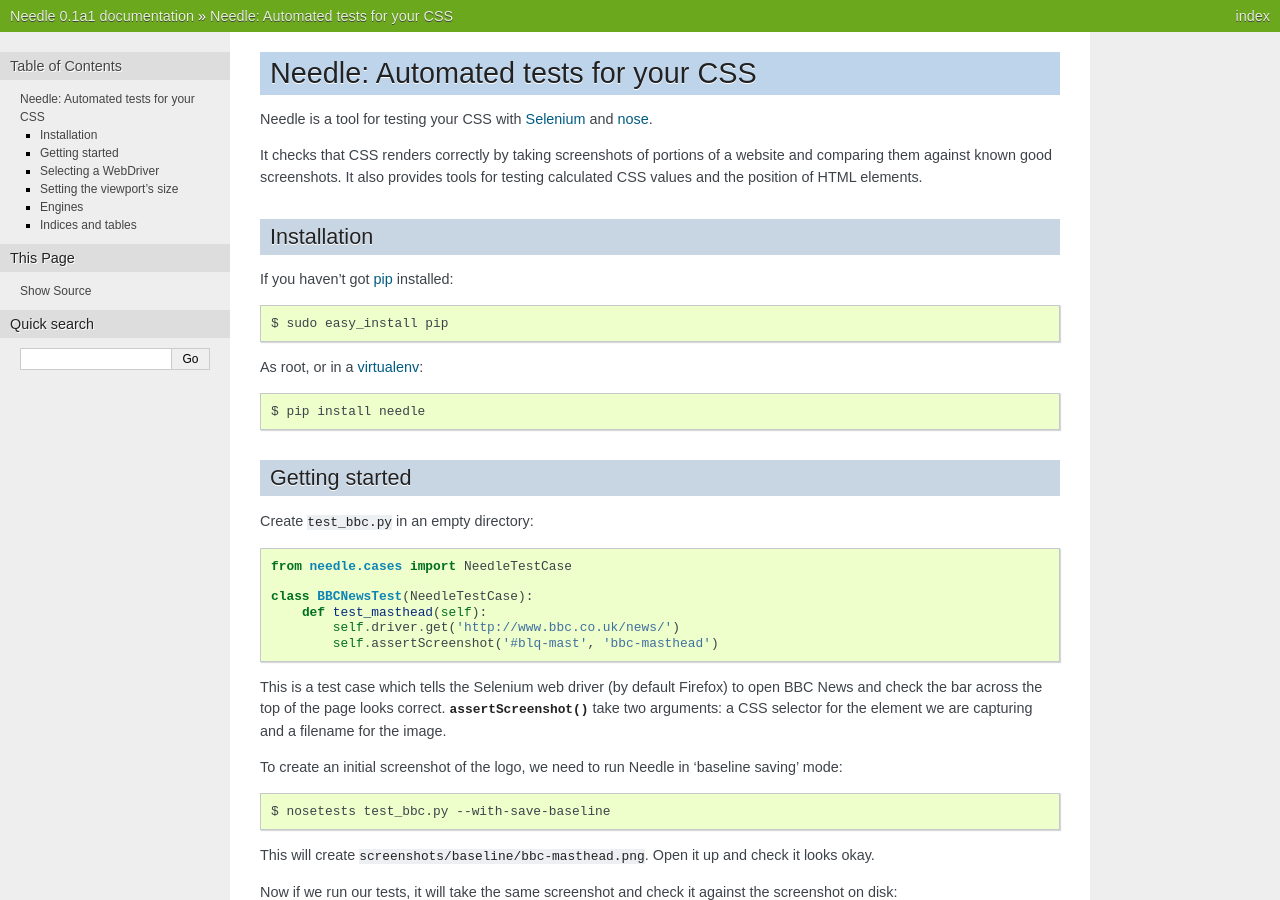
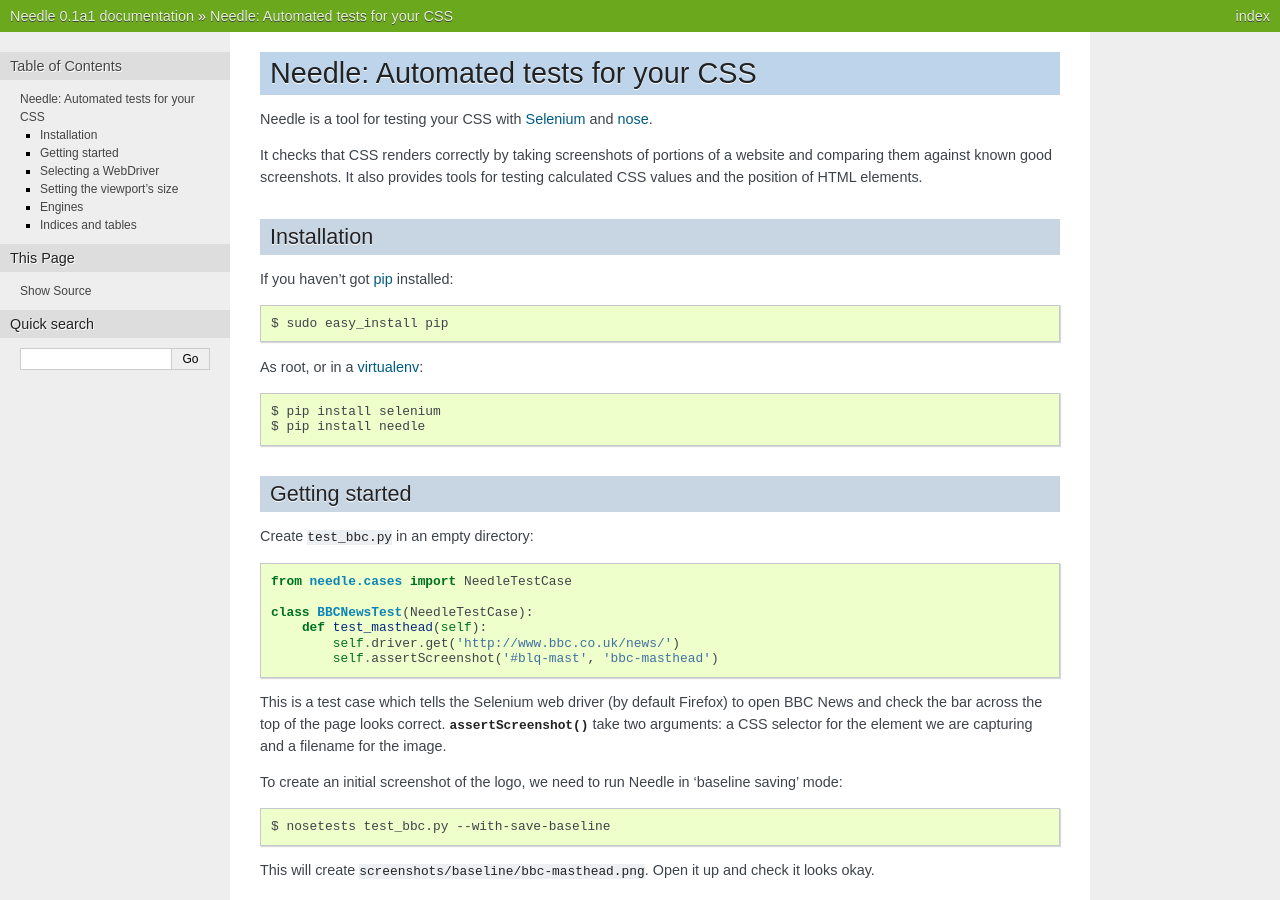
Before and after one commit to python-needle/needle, a Sphinx documentation site: the page built from docs/index.txt, in a window 1280 px wide and 900 px high. Built offline with Sphinx 7.4.7, drawn with Linux system fonts in a browser that asks for light colours.

Commit message:
Add a note in the doc to install the selenium package. Fixes #24.

```diff
--- a/docs/index.txt
+++ b/docs/index.txt
@@ -17,6 +17,7 @@ If you haven't got `pip <http://www.pip-installer.org/>`_ installed::
 
 As root, or in a `virtualenv <http://www.virtualenv.org/>`_::
 
+    $ pip install selenium
     $ pip install needle
 
 
```
